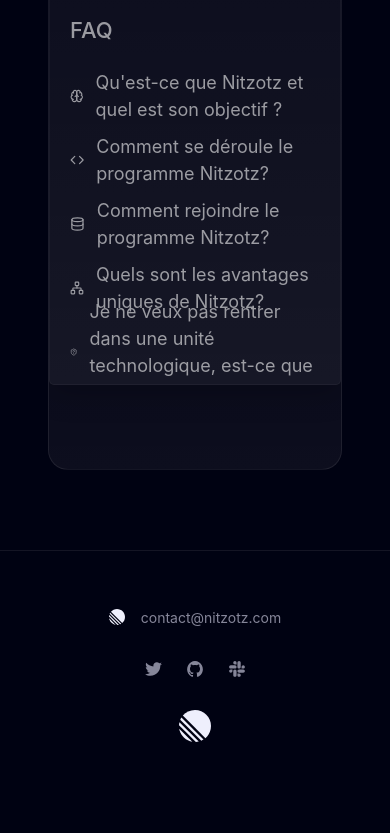
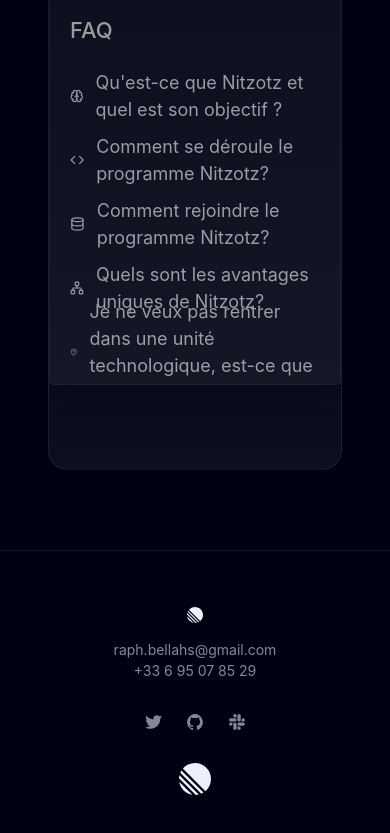
Before and after one commit to raphbellahs/nitzotz-landing, a Next.js app: page / in a window 390 px wide. Shown: the part 3080-3913 px from the top of the page. Before the commit the page ends 3878 px from the top, so only its background shows below. Built offline with nearby package versions, Linux system fonts and the light colour scheme.

Commit message:
add telephone and email

```diff
--- a/components/footer.tsx
+++ b/components/footer.tsx
@@ -13,9 +13,10 @@
   <footer className="mt-12 border-t border-transparent-white py-[5.6rem] text-sm">
     <Container>
       <div className="flex flex-col items-center justify-between lg:flex-row">
-        <div className="flex items-center">
-          <Logo className="mr-4 h-4 w-4" />
-          <span className="text-grey">contact@nitzotz.com</span>
+        <div className="flex flex-col items-center lg:items-start">
+          <Logo className="mb-4 h-4 w-4" />
+          <span className="text-grey">raph.bellahs@gmail.com</span>
+          <span className="text-grey">+33 6 95 07 85 29</span>
         </div>
 
         <div className="my-8 flex space-x-6 text-grey lg:my-0">
```
